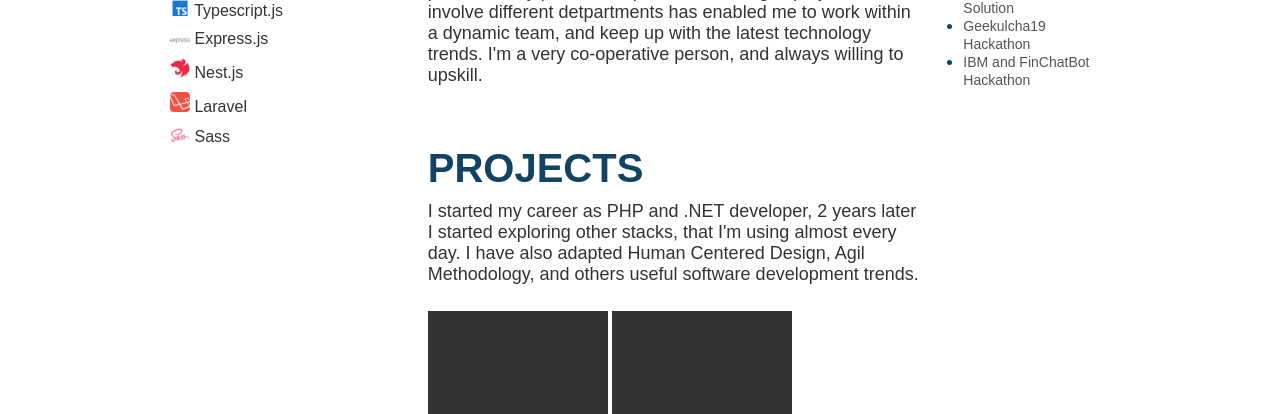
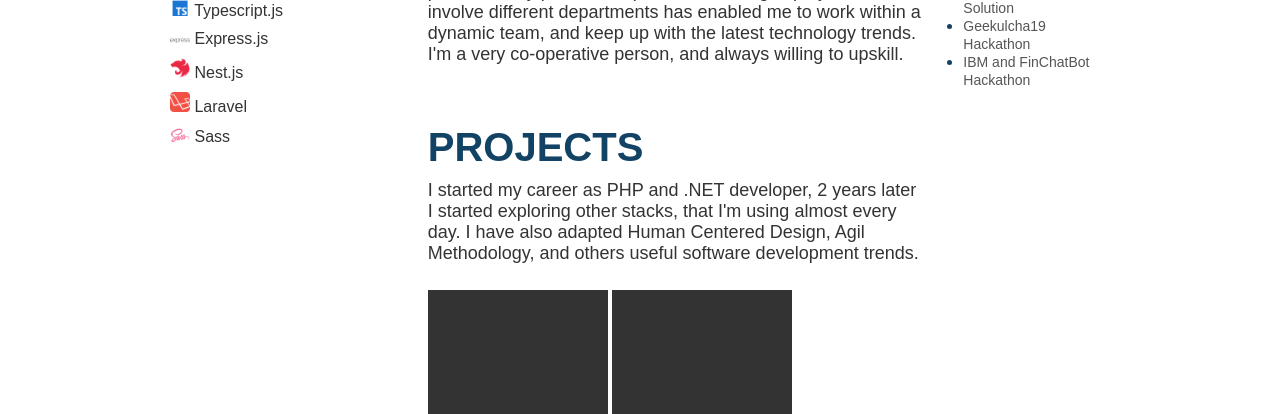
Before and after one commit to lebohang0824/lebohang, a website: page index.html in a window 1280 px wide. Shown: the part 686-1100 px from the top of the page. Drawn offline with Linux system fonts and the light colour scheme; a web font is replaced by a local one.

Commit message:
Fixing typo

```diff
--- a/index.html
+++ b/index.html
@@ -115,7 +115,7 @@
 					<p>
 						I am self-driven and passionate developer with professional web development skills aiming to
 						to solve real world problems. My previous experience working in projects that involve different
-						detpartments has enabled me to work within a dynamic team, and keep up with the latest technology
+						departments has enabled me to work within a dynamic team, and keep up with the latest technology
 						trends. I'm a very co-operative person, and always willing to upskill.
 					</p>
 				</div>
```
